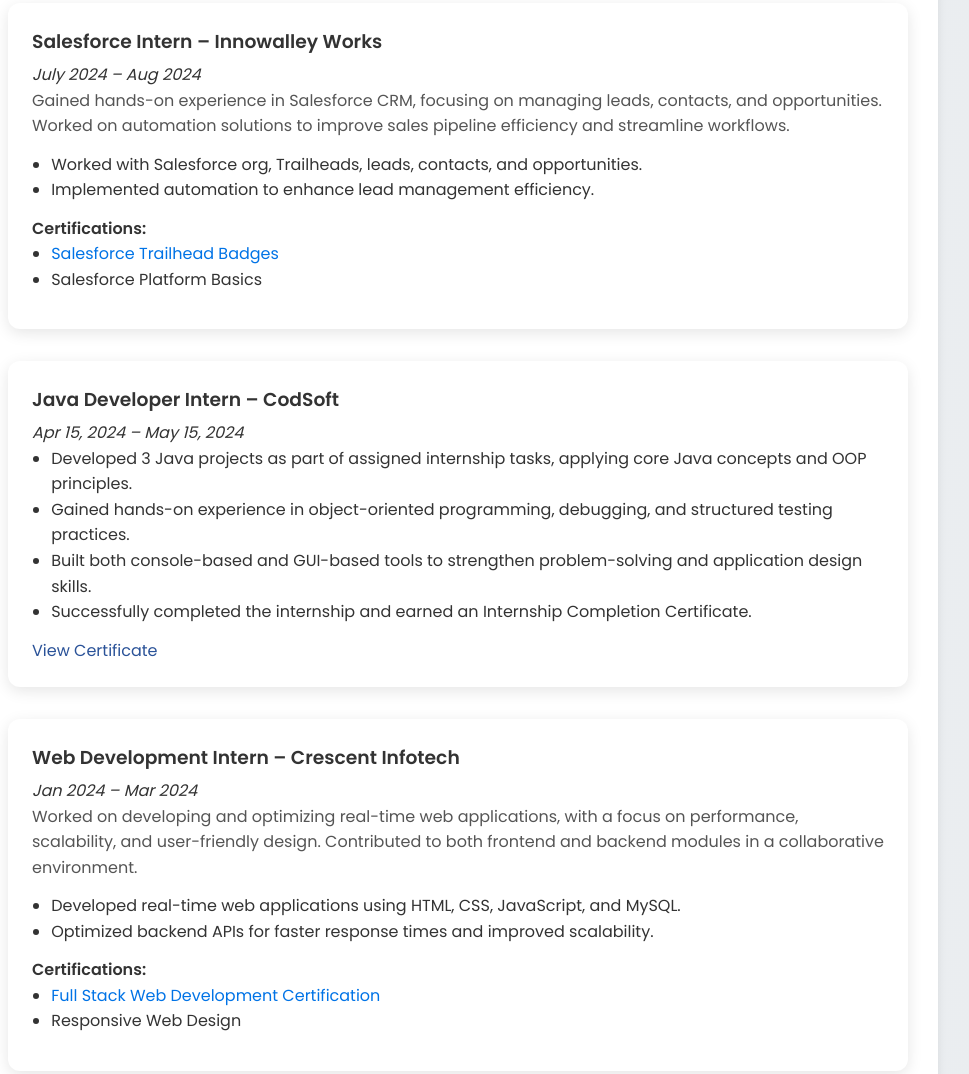
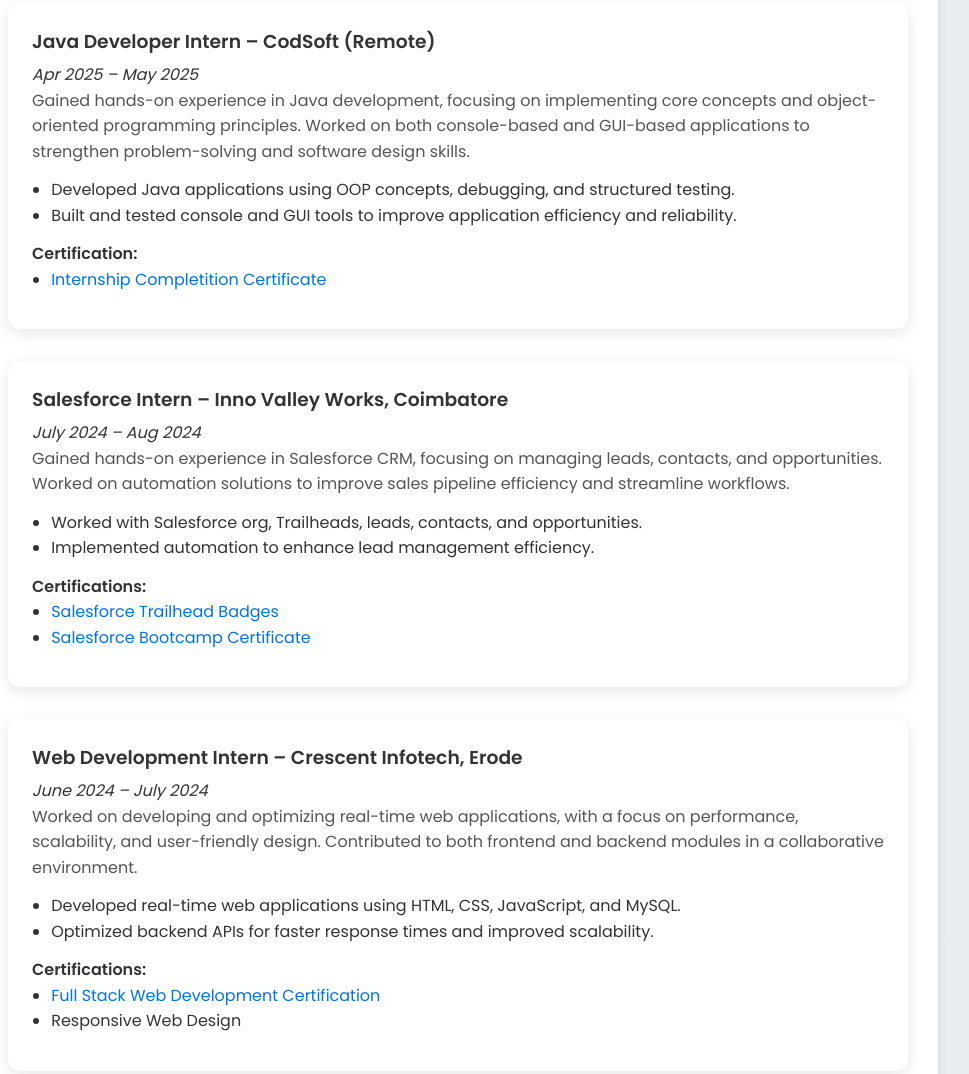
Before and after one commit to Gokul-64/Portfolio, a plain HTML site: page index.html in a window 1280 px wide. Shown: the part 837-1911 px from the top of the page, without its empty margins (182-1151 px from the left). Drawn offline with Linux system fonts and the light colour scheme.

Commit message:
New Commit

```diff
--- a/index.html
+++ b/index.html
@@ -10,7 +10,7 @@
 <body>
 
   <!-- ===== HEADER / HERO ===== -->
-  <header style="text-align: center; padding: 2rem 1rem;">
+  <header style="text-align: center;     padding: 2rem 1rem;">
     <h1 style="margin-bottom: 0.5rem;">GOKUL K S</h1>
     <p style="font-size: 1.1rem;">Backend Developer & Cloud Enthusiast | Building Scalable, Cloud-Integrated Solutions</p>
     <div style="margin-top: 1rem;">
@@ -62,10 +62,27 @@
 <section id="experience" class="section">
   <h2>Experience</h2>
   <div class="experience-list">
-
+    <!-- Java Developer Intern -->
+     <div class="experience-card">
+      <h3>Java Developer Intern – CodSoft (Remote)</h3>
+      <p><em>Apr 2025 – May 2025</em></p>
+      <p class="experience-description">
+        Gained hands-on experience in Java development, focusing on implementing core concepts and object-oriented programming principles. Worked on both console-based and GUI-based applications to strengthen problem-solving and software design skills.
+      </p>
+      <ul>
+        <li>Developed Java applications using OOP concepts, debugging, and structured testing.</li>
+        <li>Built and tested console and GUI tools to improve application efficiency and reliability.</li>
+      </ul>
+      <div class="certifications">
+        <strong>Certification:</strong>
+        <ul>
+          <li><a href="https://drive.google.com/file/d/12dB553CvpvBkER4uTLWH0fKPiKhWgqxe/view?usp=drive_link" target="_blank">Internship Completition Certificate</a></li>
+        </ul>
+      </div>
+    </div>
     <!-- Salesforce Intern -->
     <div class="experience-card">
-      <h3>Salesforce Intern – Innowalley Works</h3>
+      <h3>Salesforce Intern – Inno Valley Works, Coimbatore</h3>
       <p><em>July 2024 – Aug 2024</em></p>
       <p class="experience-description">
         Gained hands-on experience in Salesforce CRM, focusing on managing leads, contacts, and opportunities.
@@ -79,26 +96,15 @@
         <strong>Certifications:</strong>
         <ul>
           <li><a href="https://trailhead.salesforce.com/en" target="_blank">Salesforce Trailhead Badges</a></li>
-          <li>Salesforce Platform Basics</li>
+          <li><a href="https://drive.google.com/file/d/1LvfjsRakW226BBOp1xn7aruP-VkhmEYV/view?usp=drive_link" target="_blank">Salesforce Bootcamp Certificate</a></li>
         </ul>
       </div>
     </div>
-<div class="experience-card">
-  <h3>Java Developer Intern – CodSoft</h3>
-  <p><em>Apr 15, 2024 – May 15, 2024</em></p>
-  <ul>
-    <li>Developed 3 Java projects as part of assigned internship tasks, applying core Java concepts and OOP principles.</li>
-    <li>Gained hands-on experience in object-oriented programming, debugging, and structured testing practices.</li>
-    <li>Built both console-based and GUI-based tools to strengthen problem-solving and application design skills.</li>
-    <li>Successfully completed the internship and earned an Internship Completion Certificate.</li>
-  </ul>
-  <p><a href="LINK_TO_CERTIFICATE" target="_blank">View Certificate</a></p>
-</div>
 
     <!-- Web Development Intern -->
     <div class="experience-card">
-      <h3>Web Development Intern – Crescent Infotech</h3>
-      <p><em>Jan 2024 – Mar 2024</em></p>
+      <h3>Web Development Intern – Crescent Infotech, Erode</h3>
+      <p><em>June 2024 – July 2024</em></p>
       <p class="experience-description">
         Worked on developing and optimizing real-time web applications, with a focus on performance,
         scalability, and user-friendly design. Contributed to both frontend and backend modules in a collaborative environment.
@@ -177,12 +183,12 @@
     <div class="card">
       <h3>Data Structures and Algorithms using Java</h3>
       <p>Issued by Infosys Springboard</p>
-      <a class="cert-btn" href="#" target="_blank">View Certificate</a>
+      <a class="cert-btn" href="https://drive.google.com/file/d/1id0rDe6yFVt6TwRzYCoKqlam59ds7G7O/view?usp=drive_link" target="_blank">View Certificate</a>
     </div>
     <div class="card">
-      <h3>Introduction to Industry 4.0 and Industrial Internet of Things</h3>
+      <h3>Introduction to Industry 4.0 and Industrial IoT</h3>
       <p>Issued by Swayam (NPTEL)</p>
-      <a class="cert-btn" href="#" target="_blank">View Certificate</a>
+      <a class="cert-btn" href="https://drive.google.com/file/d/1gYhyswR5A1NAI2mdcn8ZZplHbSdNmsI1/view?usp=drive_link" target="_blank">View Certificate</a>
     </div>
     <div class="card">
       <h3>Software Testing</h3>
@@ -204,9 +210,16 @@
       <div class="scroll-container">
         <div class="card">
           <h3>Proficiency Award</h3>
-          <p>Academic excellence at Dr. Mahalingam College of Engineering (2022–2023)</p>
+          <p>Academic excellence at Dr.Mahalingam College of Engineering and Technology, Pollachi (2022–2023)</p>
         </div>
-      </div>
+
+<div class="card">
+  <h3>Smart India Hackathon 2023 – Internal Selection</h3>
+  <p>Selected as one of the top teams at the college level for the Smart India Hackathon 2023.</p>
+</div>
+
+
+    </div>
     </section>
 
     <!-- ===== CONTACT ===== -->
@@ -230,7 +243,7 @@
             <div><strong>GitHub</strong></div>
           </div>
         </a>
-        <a href="https://leetcode.com/your_leetcode" target="_blank" style="text-decoration: none;">
+        <a href="https://leetcode.com/u/Gokul-64/" target="_blank" style="text-decoration: none;">
           <div style="background: #ffffff; padding: 1rem; border-radius: 10px; box-shadow: 0 2px 6px rgba(0,0,0,0.1); text-align: center;">
             <img src="https://upload.wikimedia.org/wikipedia/commons/1/19/LeetCode_logo_black.png" width="30" style="margin-bottom: 0.5rem;"/>
             <div><strong>LeetCode</strong></div>
```
